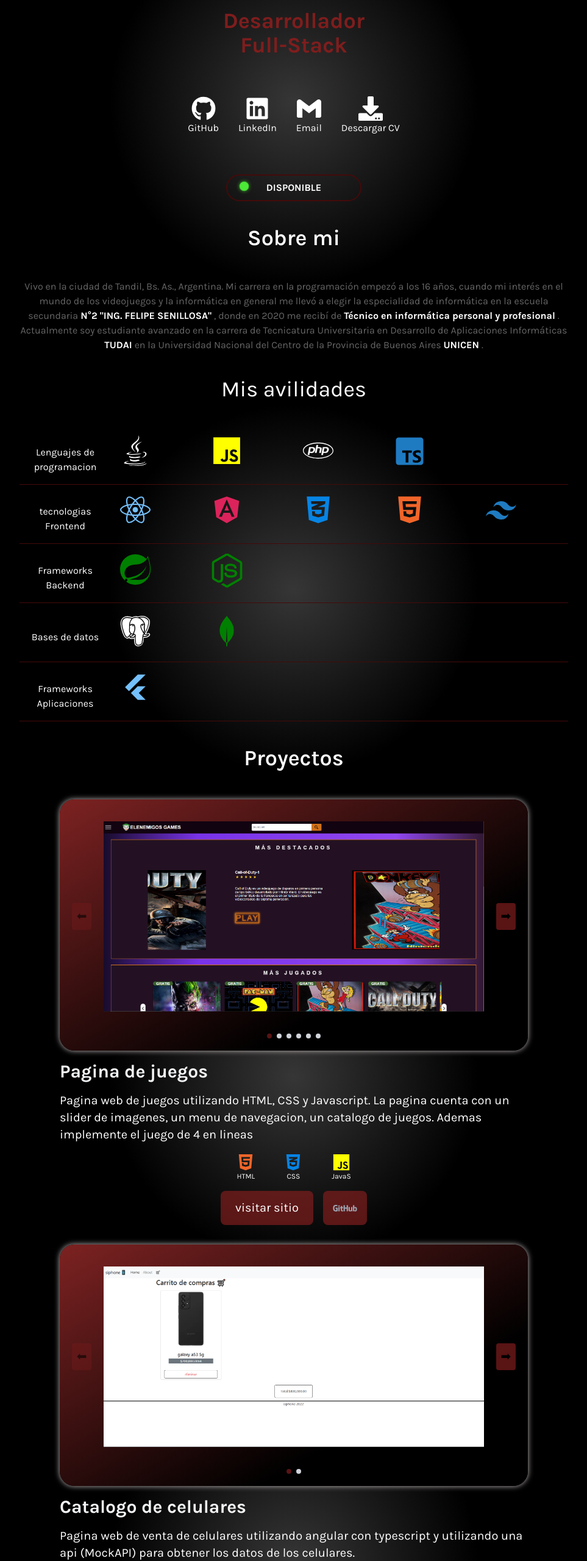
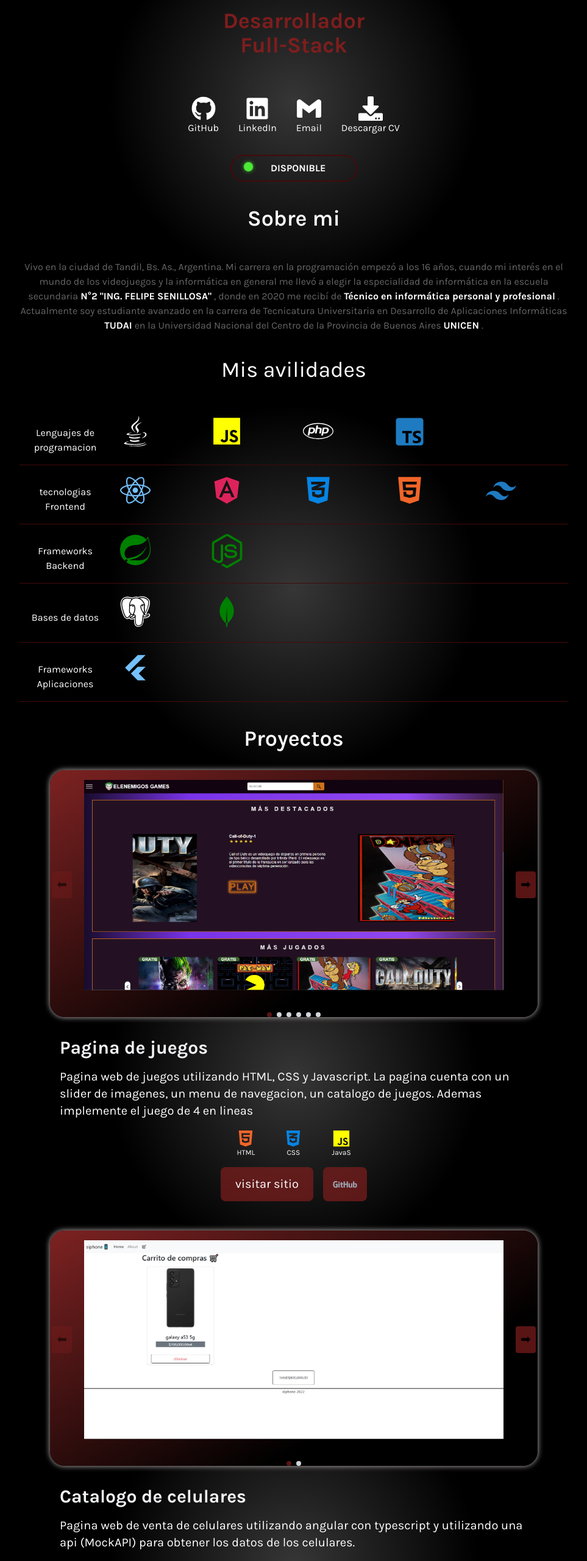
Before and after one commit to HectorBrunia/Portafolio, a React (Vite) app: page / in a window 1280 px wide. Shown: the part 234-2794 px from the top of the page at 61% size, without its empty margins (158-1121 px from the left). Built offline with nearby package versions, Linux system fonts and the light colour scheme.

Commit message:
fix del navbar

```diff
--- a/src/App.tsx
+++ b/src/App.tsx
@@ -26,7 +26,7 @@ const Home = () => {
               initial={{ y: -50, opacity: 0 }}
               animate={{ y: 0, opacity: 1 }}
               transition={{ duration: 1 }}
-              className="text-5xl p-6"
+              className="text-5xl p-6 "
             >
               Héctor Bruña
             </motion.h1>
@@ -101,13 +101,17 @@ const Home = () => {
               </motion.a>
             </motion.div>
           </div>
+          <div className="disponible">
+            <p className="text-white font-karla font-bold ">DISPONIBLE</p>
+          </div>
+          <SobreMi />
         </section>
-        <div className="disponible ">
-          <p className="text-white font-karla font-bold ">DISPONIBLE</p>
-        </div>
-        <SobreMi />
-        <ProyectList />
-        <Estudios />
+        <section id="proyectos">
+          <ProyectList />
+        </section>
+        <section id="estudios" className="text-white max-w-[925px]">
+          <Estudios />
+        </section>
       </div>
     </>
   );
--- a/src/components/Estudios.tsx
+++ b/src/components/Estudios.tsx
@@ -1,7 +1,7 @@
 import { motion } from "framer-motion";
 const Estudios = () => {
   return (
-    <section id="estudios" className="text-white max-w-[925px]">
+    <>
       <h1>Estudios y conocimientos</h1>
       <motion.article className=" estudio ">
         <div className="xl:text-left">
@@ -44,7 +44,7 @@ const Estudios = () => {
           </p>
         </div>
       </motion.article>
-    </section>
+    </>
   );
 };
 
--- a/src/components/NavBar.tsx
+++ b/src/components/NavBar.tsx
@@ -1,28 +1,26 @@
-import { useState } from "react";
+import { useEffect, useState } from "react";
 import { motion } from "framer-motion";
 const NavBar = () => {
-  const [sobreMi, setSobreMi] = useState(true);
-  const [proyecto, setProyecto] = useState(false);
-  const [estudios, setEstudios] = useState(false);
+  const [activeSection, setActiveSection] = useState("sobreMi");
 
-  const activeLink = () => {
-    if (window.scrollY >= 0 && window.scrollY <= 100) {
-      setSobreMi(true);
-    } else {
-      setSobreMi(false);
-    }
-    if (window.scrollY >= 101 && window.scrollY <= 500) {
-      setProyecto(true);
-    } else {
-      setProyecto(false);
-    }
-    if (window.scrollY >= 501 && window.scrollY <= 800) {
-      setEstudios(true);
-    } else {
-      setEstudios(false);
-    }
-  };
-  window.addEventListener("scroll", activeLink);
+  useEffect(() => {
+    const sections = document.querySelectorAll("section"); // Selecciona todas las secciones
+    const observer = new IntersectionObserver(
+      (entries) => {
+        entries.forEach((entry) => {
+          if (entry.isIntersecting) {
+            setActiveSection(entry.target.id); // Actualiza la sección activa al intersectarse
+          }
+        });
+      },
+      { threshold: 0.3 } // Ajusta el porcentaje de visibilidad requerido
+    );
+
+    sections.forEach((section) => observer.observe(section));
+
+    return () => observer.disconnect(); // Limpia el observer al desmontar
+  }, []);
+
   const variants = {
     noselected: {
       fontSize: "12px",
@@ -42,7 +40,7 @@ const NavBar = () => {
             href="#sobreMi"
             className={"rounded-full p-1"}
             initial="noselected"
-            animate={sobreMi ? "selected" : "noselected"}
+            animate={activeSection === "sobreMi" ? "selected" : "noselected"}
             transition={{ type: "spring", stiffness: 100, damping: 12 }}
             variants={variants}
           >
@@ -53,7 +51,7 @@ const NavBar = () => {
           <motion.a
             href="#proyectos"
             initial="noselected"
-            animate={proyecto ? "selected" : "noselected"}
+            animate={activeSection === "proyectos" ? "selected" : "noselected"}
             transition={{ type: "spring", stiffness: 100 }}
             variants={variants}
             className={"rounded-full p-1"}
@@ -65,7 +63,7 @@ const NavBar = () => {
           <motion.a
             href="#estudios"
             initial="noselected"
-            animate={estudios ? "selected" : "noselected"}
+            animate={activeSection === "estudios" ? "selected" : "noselected"}
             transition={{ type: "spring", stiffness: 100 }}
             variants={variants}
             className={"rounded-full p-1"}
--- a/src/components/Proyect.tsx
+++ b/src/components/Proyect.tsx
@@ -12,7 +12,7 @@ const Proyect = ({ proyecto }: Props) => {
   return (
     <>
       <motion.div className="flex flex-col items-center space-y-4">
-        <div className="img flex flex-col items-center gap-1 p-5">
+        <div className="img flex flex-col items-center gap-1 ">
           <div className="flex gap-1 justify-center items-center">
             <button
               disabled={imgIndex === 0}
@@ -24,7 +24,7 @@ const Proyect = ({ proyecto }: Props) => {
             <motion.img
               src={proyecto.img[imgIndex]}
               alt={`Imagen ${imgIndex + 1}`}
-              className="w-[90%] p-4"
+              className="lg:w-[90%] w-[80%] p-1 lg:p-4"
             />
             <button
               disabled={imgIndex === proyecto.img.length - 1}
@@ -47,12 +47,12 @@ const Proyect = ({ proyecto }: Props) => {
           </div>
         </div>
 
-        <motion.div className="w-full  space-y-4 text-left">
+        <motion.div className="w-full p-4  space-y-4 text-left">
           <motion.h2 className="text-3xl font-bold text-gray-100">
             {proyecto.nombre}
           </motion.h2>
           <motion.p className="text-white">{proyecto.descripcion}</motion.p>
-          <div className="flex justify-center gap-4 items-center text-white">
+          <div className="flex justify-center lg:gap-4 items-center text-white">
             <IconosTecnologia text={true} tecnoogias={proyecto.tecnologias} />
           </div>
           <div className="flex justify-center gap-4">
--- a/src/components/ProyectList.tsx
+++ b/src/components/ProyectList.tsx
@@ -6,20 +6,19 @@ import Proyect from "./Proyect";
 const ProyectList = () => {
   return (
     <>
-      <motion.h1>Proyectos</motion.h1>
-      <motion.section
+      <motion.div
         initial={{ opacity: 0 }}
         whileInView={{ opacity: 1 }}
         transition={{ duration: 1 }}
-        id="proyectos"
-        className={"text-grayText  p-4 lg:w-[100vh]"}
+        className={"text-grayText w-full lg:w-[100vh]"}
       >
+        <motion.h1>Proyectos</motion.h1>
         {proyectos.map((proyecto) => (
           <motion.article key={proyecto.id} className="proyecto">
             <Proyect proyecto={proyecto} />
           </motion.article>
         ))}
-      </motion.section>
+      </motion.div>
     </>
   );
 };
--- a/src/components/SobreMi.tsx
+++ b/src/components/SobreMi.tsx
@@ -19,10 +19,7 @@ import {
 import { motion } from "framer-motion";
 const SobreMi = () => {
   return (
-    <motion.section
-      id="descripcion"
-      className=" text-white flex flex-col items-center"
-    >
+    <motion.div className=" text-white flex flex-col items-center">
       <h1>Sobre mi</h1>
       <p className="textoSimple mt-12 lg:w-[900px] ">
         Vivo en la ciudad de Tandil, Bs. As., Argentina. Mi carrera en la
@@ -124,7 +121,7 @@ const SobreMi = () => {
           <p className="iconP">FLUTTER</p>
         </motion.div>
       </div>
-    </motion.section>
+    </motion.div>
   );
 };
 
--- a/src/index.css
+++ b/src/index.css
@@ -96,7 +96,7 @@ h1 {
   transition: all 0.3s;
 }
 .estudio:hover:before {
-  width: 100%;
+  width: 98%;
 }
 .estudio:hover:after {
   height: 90%;
@@ -124,7 +124,7 @@ h1 {
   opacity: 1;
 }
 .disponible {
-  @apply relative px-16 border-red-950 border-2 py-2  mt-8 rounded-full;
+  @apply relative w-52  px-16 border-red-950 border-2 py-2 m-auto rounded-full;
 }
 .disponible:before {
   position: absolute;
--- a/src/utils/DataProyectos.ts
+++ b/src/utils/DataProyectos.ts
@@ -23,7 +23,7 @@ export const proyectos = [
     descripcion:
       "Pagina web de juegos utilizando HTML, CSS y Javascript. La pagina cuenta con un slider de imagenes, un menu de navegacion, un catalogo de juegos. Ademas implemente el juego de 4 en lineas",
     tecnologias: ["HTML", "CSS", "Javascript"],
-    github: "https://hectorbrunia.github.io/InterfacesTP/TP-3/index.html",
+    github: "https://github.com/HectorBrunia/InterfacesTP/tree/master/TP-3",
     link: "https://hectorbrunia.github.io/InterfacesTP/TP-3/index.html",
   },
   {
@@ -33,8 +33,9 @@ export const proyectos = [
     descripcion:
       "Pagina web de venta de celulares utilizando angular con typescript y utilizando una api (MockAPI) para obtener los datos de los celulares.",
     tecnologias: ["Angular", "Typescript"],
-    github: "https://github.com/games-page",
-    link: "https://hectorbrunia.github.io/InterfacesTP/TP-3/index.html",
+    github:
+      "https://stackblitz.com/edit/angular-ivy-yzmvuo?authuser=1&file=src%2Fapp%2Fphone-data.service.ts",
+    link: "https://github.com/HectorBrunia/Angular",
   },
   {
     id: 3,
@@ -58,7 +59,7 @@ export const proyectos = [
       "Javascript",
       "Nodejs",
     ],
-    github: "https://github.com/portfolio-web",
-    link: "https://hectorbrunia.github.io/InterfacesTP/TP-3/index.html",
+    github: "https://github.com/Sergio-Dannunzio/Tranquiliza360-PPS",
+    link: "https://www.tranquiliza360.com.ar/",
   },
 ];
```
Also changed, not shown: src/components/IconosTecnologia.tsx (+50 -14 lines).
